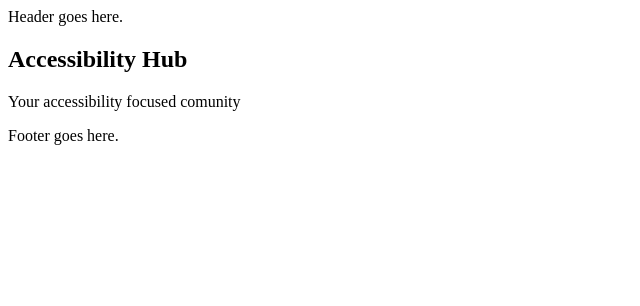
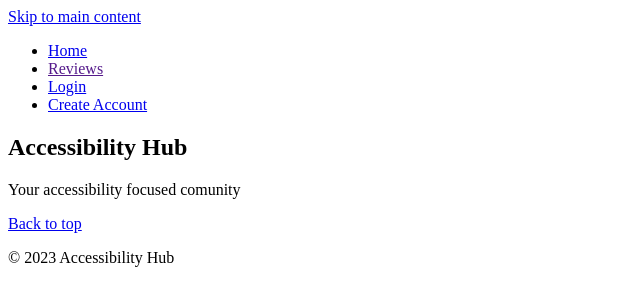
Before and after one commit to Arfs6/AccessibilityHub, a Django app: page / in a window 1280 px wide. Shown: the top 306 px of the page, without its empty margins (0-640 px from the left). Run offline with Django 4.2, Linux system fonts and the light colour scheme.

Commit message:
created base template for site.

```diff
--- a/src/accessibilityHub/core/templates/core/base.html
+++ b/src/accessibilityHub/core/templates/core/base.html
@@ -5,12 +5,21 @@
     {% include "core/head.html" %}
 </head>
 <body>
+	<header>
+		<a href="#main-content">Skip to main content</a>
     {% include "core/header.html" %}
+    </header>
+    <main>
 
-    <div class="content">
+    <div class="content" id="main-content">
         {% block content %}{% endblock %}
     </div>
 
+    </main>
+
+    <footer>
+    <a href="#main-content">Back to top</a>
     {% include "core/footer.html" %}
+    </footer>
 </body>
 </html>
--- a/src/accessibilityHub/core/templates/core/footer.html
+++ b/src/accessibilityHub/core/templates/core/footer.html
@@ -1,5 +1,2 @@
 <!-- templates/footer.html -->
-</main>
-<footer>
-    Footer goes here.
-</footer>
+<p>&copy; 2023 Accessibility Hub</p>
--- a/src/accessibilityHub/core/templates/core/head.html
+++ b/src/accessibilityHub/core/templates/core/head.html
@@ -1,3 +1,5 @@
 <!-- templates/head.html -->
 <meta charset="UTF-8">
 <title>{{ title }} | Accessibility Hub</title>
+<meta name="viewport" content="width=device-width, initial-scale=1.0">
+<meta name="robots" content="index, follow">
--- a/src/accessibilityHub/core/templates/core/header.html
+++ b/src/accessibilityHub/core/templates/core/header.html
@@ -1,5 +1,9 @@
 <!-- templates/header.html -->
-<header>
-    Header goes here.
-</header>
-<main>
+    <nav>
+	    <ul>
+		    <li><a href="{% url 'core:home' %}"><span class="fas fa-home"></span>Home</a></li>
+		    <li><a href="">Reviews</a></li>
+		    <li><a href="{% url 'core:login' %}">Login</a></li>
+		    <li><a href="{% url 'core:createAccount' %}">Create Account</a></li>
+		    </ul>
+		    </nav>
```
